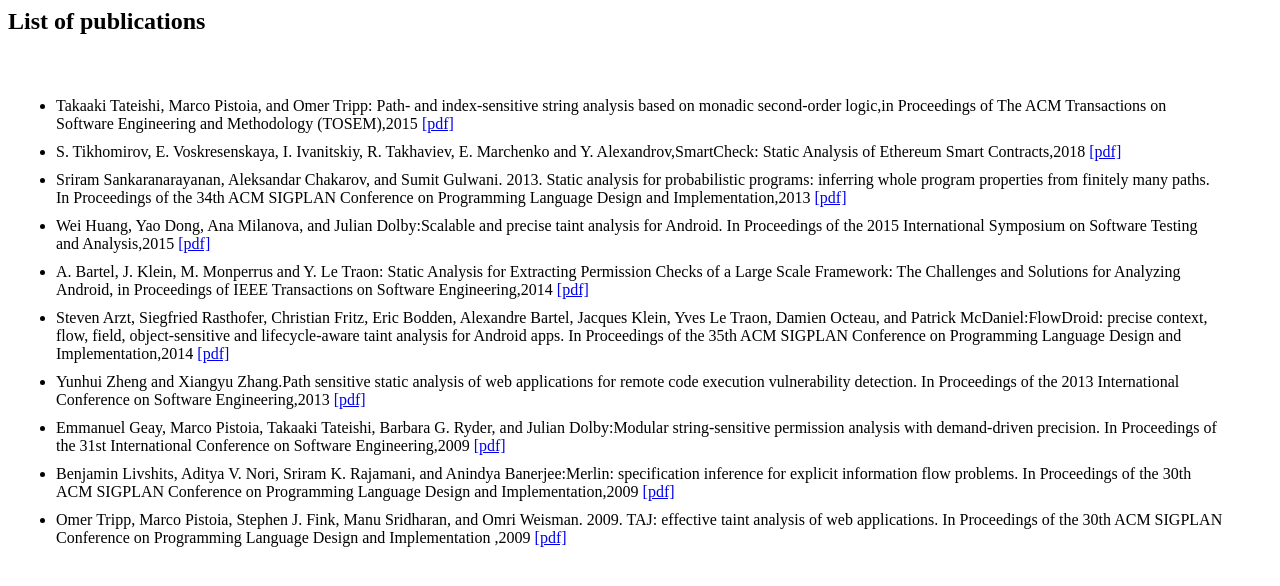
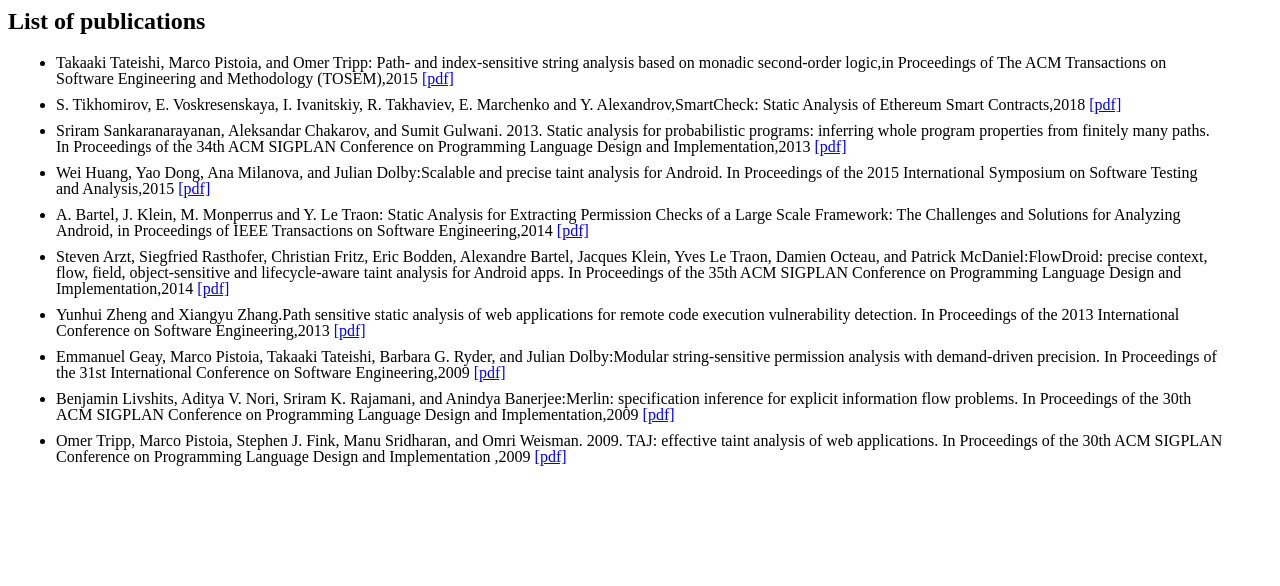
Before and after one commit to anitha181992/Static_analysis, a plain HTML site: page publications.html in a window 1280 px wide. Drawn offline with Linux system fonts and the light colour scheme.

Commit message:
Update publications.html

```diff
--- a/publications.html
+++ b/publications.html
@@ -2,12 +2,12 @@
   <head>
     <style>
       ul {
-      padding-top: 2rem;
+
       padding-left: 3rem;
       padding-right: 3rem;
       }
       li {
-
+        line-height: 1.0;
         margin-top: 10px;
       }
     </style>
```
